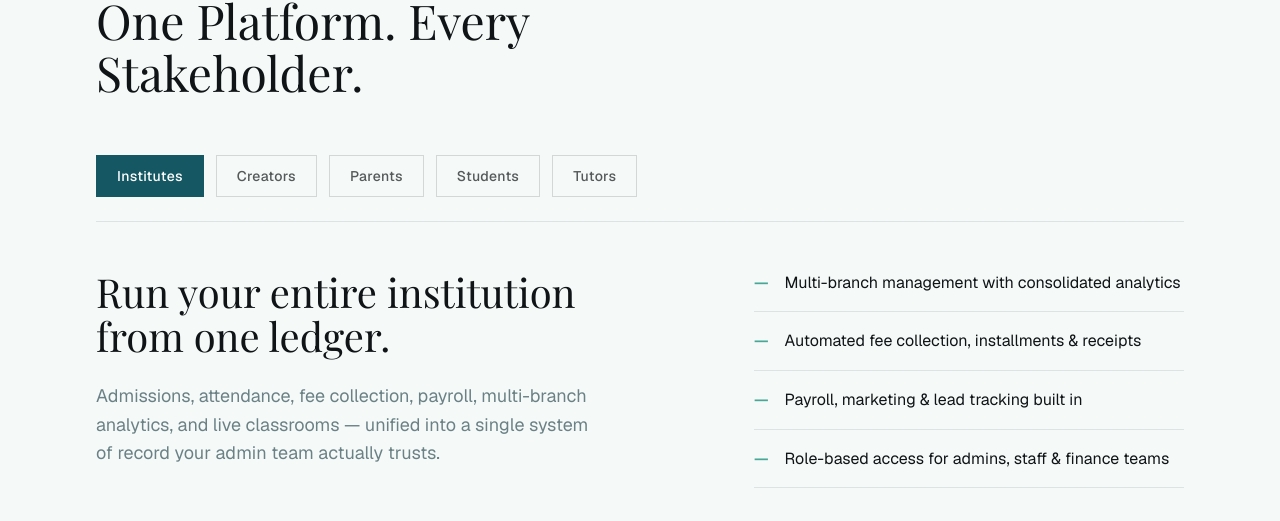
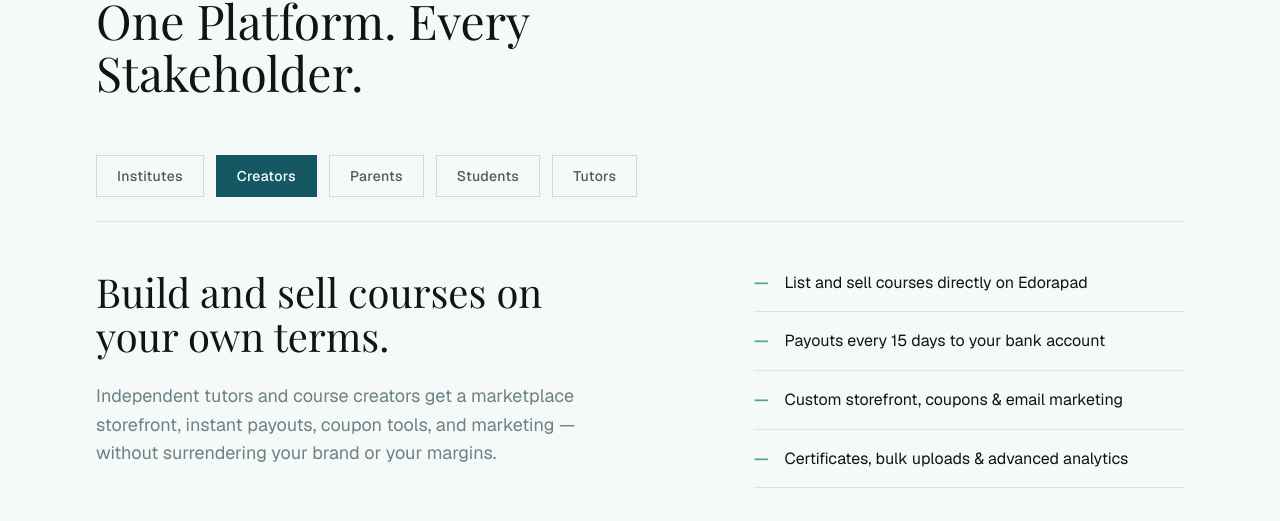
Before and after one commit to Vaavix-Digital/edorapad-landing, a Next.js app: page / in a window 1280 px wide. Shown: the part 1902-2423 px from the top of the page. Built offline with nearby package versions, Linux system fonts and the light colour scheme; a web font is replaced by a local one.

Commit message:
audience section animation

```diff
--- a/src/components/sections/Audience.tsx
+++ b/src/components/sections/Audience.tsx
@@ -1,6 +1,6 @@
 "use client";
 
-import { useState } from 'react';
+import { useState, useEffect } from 'react';
 import { motion, AnimatePresence } from 'framer-motion';
 
 const tabData: Record<string, { heading: string; description: string; features: string[] }> = {
@@ -60,6 +60,18 @@ const tabs = Object.keys(tabData);
 
 export default function Audience() {
   const [activeTab, setActiveTab] = useState("Institutes");
+
+  // Auto-cycle through the tabs every 4 seconds
+  useEffect(() => {
+    const timer = setInterval(() => {
+      setActiveTab((prev) => {
+        const currentIndex = tabs.indexOf(prev);
+        return tabs[(currentIndex + 1) % tabs.length];
+      });
+    }, 4000);
+    return () => clearInterval(timer);
+  }, [activeTab]);
+
   const content = tabData[activeTab];
 
   return (
```
